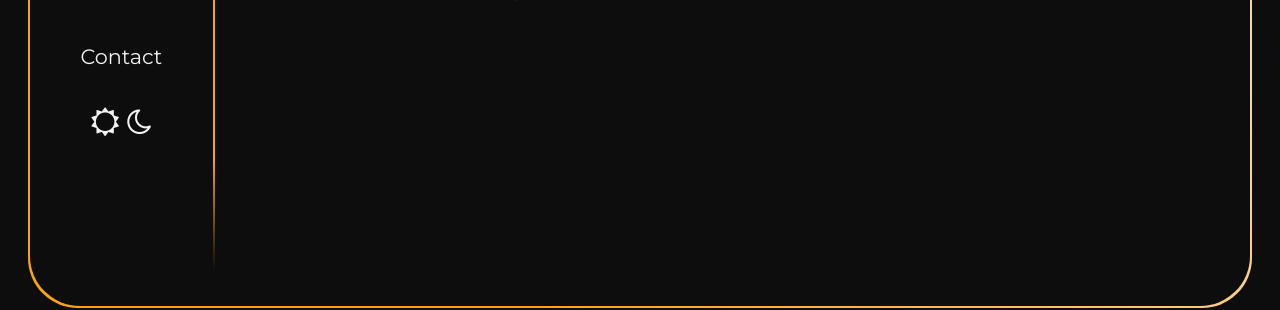
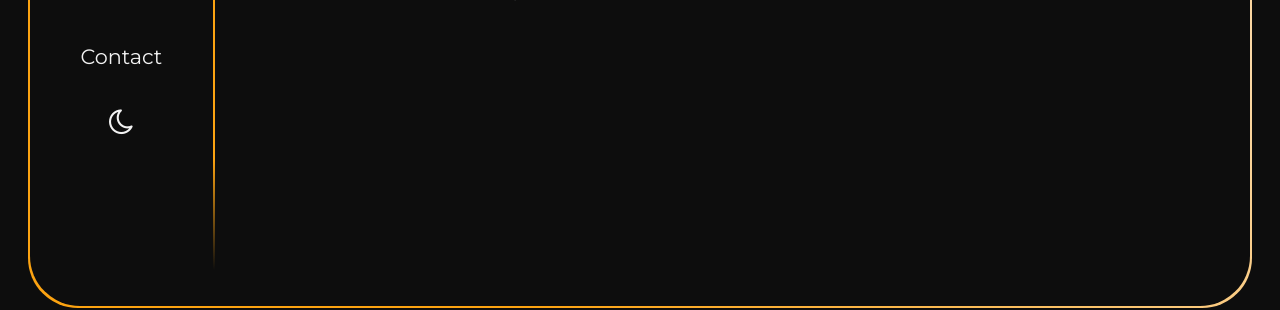
Before and after one commit to GyKevin/Portfolio-website, a PHP site: page / in a window 1280 px wide. Shown: the part 464-774 px from the top of the page. Run offline with PHP 8.4, Linux system fonts and the light colour scheme.

Commit message:
darkmode icon

```diff
--- a/index.html
+++ b/index.html
@@ -17,8 +17,8 @@
                 <a href="">Contact</a>
             </nav>
             <button id="lightModeSwitch">
-                <i class="fa fa-sun-o"></i>
-                <i class="fa fa-moon-o"></i>
+                <i class="fa fa-sun-o icon-light"></i>
+                <i class="fa fa-moon-o icon-dark"></i>
             </button>
         </header>
         <main>
--- a/style.css
+++ b/style.css
@@ -16,6 +16,26 @@
     --color-bg: #0d0d0d;
     --color-txt: #f2f2f2;
     --color-txt-hover: #a4a3a3;
+}
+/* Initially show the light icon and hide the dark icon */
+.icon-dark {
+    display: none;
+}
+
+/* When data-theme is dark, hide the light icon and show the dark icon */
+[data-theme="dark"] .icon-light {
+    display: none;
+}
+
+[data-theme="dark"] .icon-dark {
+    display: inline;
+}
+[data-theme="light"] .icon-light {
+    display: inline;
+}
+
+[data-theme="light"] .icon-dark {
+    display: none;
 }
 html, body {
     margin: 0;
@@ -135,9 +155,6 @@ main {
     cursor: pointer;
     font-size: 1.8rem;
 }
-/* .hidden {
-    display: none;
-} */
 footer {
     position: absolute;
     top: 96vh;
```
